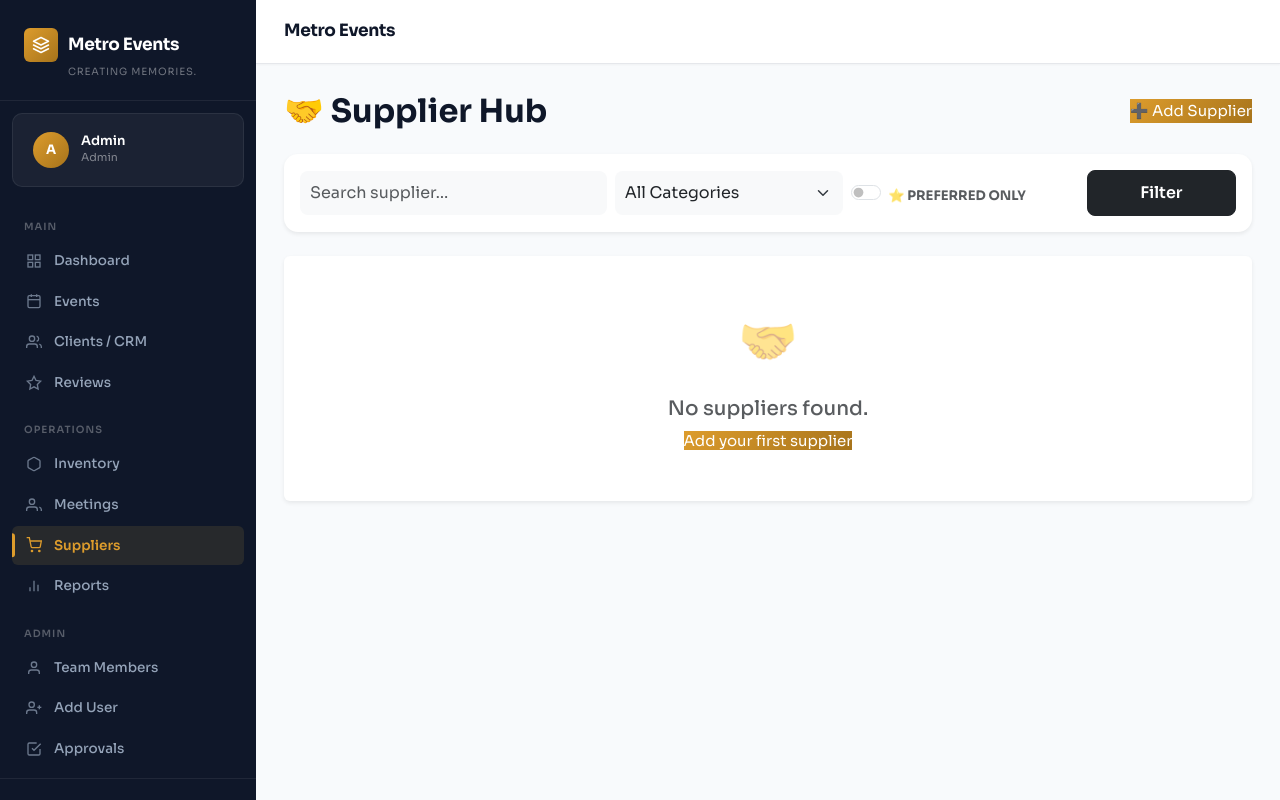
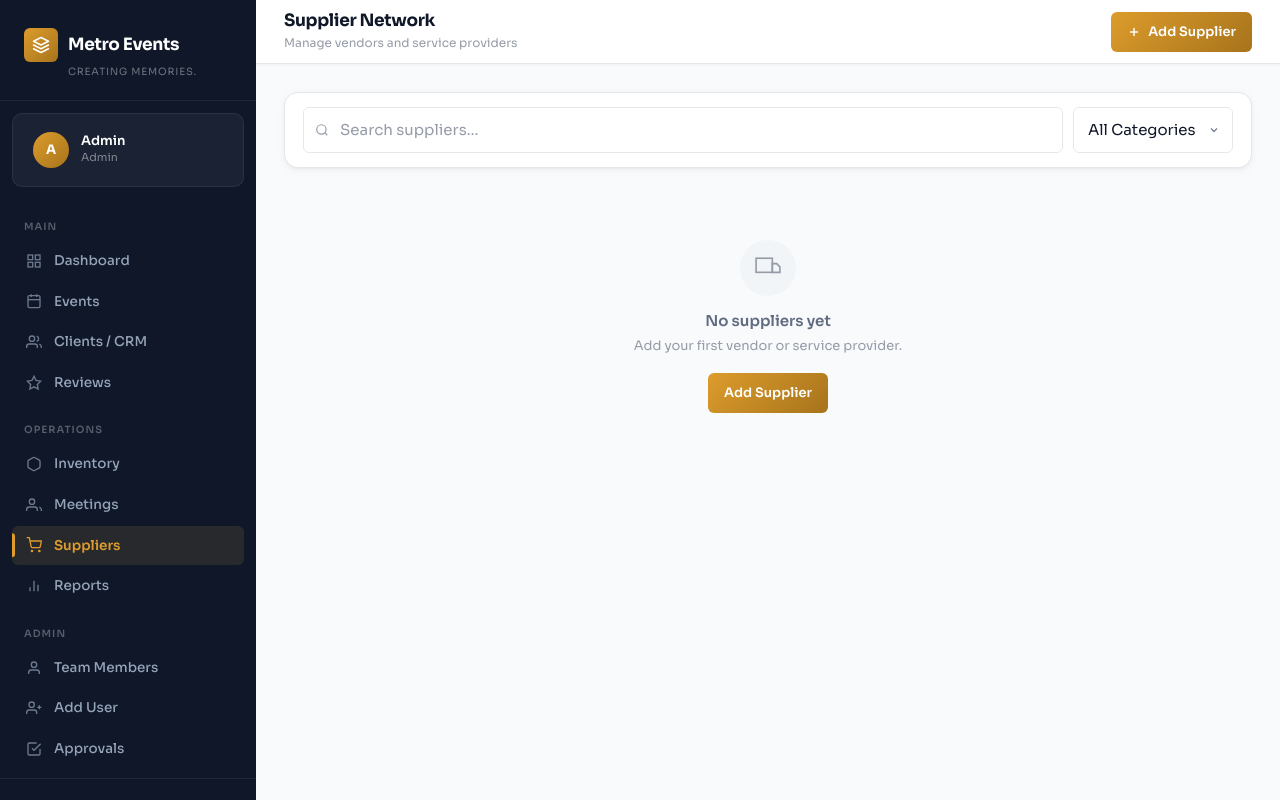
Before and after one commit to ambereuiprotypes/metroeventsprotypes, a Flask app: page /suppliers/ in a window 1280 px wide. Run offline with Flask 3, Linux system fonts and the light colour scheme; a user stored in the database is signed in; some libraries are stand-ins or nearby versions.

Commit message:
Add files via upload

```diff
--- a/templates/suppliers/list.html
+++ b/templates/suppliers/list.html
@@ -1,109 +1,86 @@
 {% extends "base.html" %}
-{% block title %}Supplier Hub — Metro Events{% endblock %}
-
+{% block title %}Suppliers{% endblock %}
+{% block page_title %}Supplier Network{% endblock %}
+{% block breadcrumb %}Manage vendors and service providers{% endblock %}
+{% block topbar_actions %}
+<a href="{{ url_for('suppliers.new_supplier') }}" class="btn-me btn-gold">
+  <svg viewBox="0 0 24 24" fill="none" stroke="currentColor" stroke-width="2.5"><line x1="12" y1="5" x2="12" y2="19"/><line x1="5" y1="12" x2="19" y2="12"/></svg>Add Supplier
+</a>
+{% endblock %}
 {% block content %}
-<div class="d-flex justify-content-between align-items-center mb-4">
-  <h2 class="fw-bold mb-0">🤝 Supplier Hub</h2>
-  <a href="{{ url_for('suppliers.new_supplier') }}" class="btn-gold">
-    ➕ Add Supplier
-  </a>
+<div class="me-card mb-4" style="padding:14px 18px;">
+  <div style="display:flex;gap:10px;flex-wrap:wrap;">
+    <div style="position:relative;flex:1;min-width:180px;">
+      <svg style="position:absolute;left:12px;top:50%;transform:translateY(-50%);width:14px;height:14px;color:var(--admin-text-muted);" viewBox="0 0 24 24" fill="none" stroke="currentColor" stroke-width="2"><circle cx="11" cy="11" r="8"/><line x1="21" y1="21" x2="16.65" y2="16.65"/></svg>
+      <input type="text" id="supSearch" class="me-input" placeholder="Search suppliers…" onkeyup="filterSup()" style="padding-left:36px;" />
     </div>
-
-<div class="me-card me-card-body shadow-sm border-0 mb-4 p-3 bg-white">
-  <form class="row g-2 align-items-center" method="get">
-    <div class="col-md-4">
-      <input type="text" name="q" class="form-control bg-light border-0" placeholder="Search supplier…" value="{{ search }}" style="padding: 10px; border-radius: 8px;">
-    </div>
-    <div class="col-md-3">
-      <select name="cat" class="form-select bg-light border-0" style="padding: 10px; border-radius: 8px;">
+    <select id="catFilter" class="me-select" onchange="filterSup()" style="width:160px;">
       <option value="">All Categories</option>
-        {% for cat in categories %}
-          <option value="{{ cat }}" {% if cat == cat_filter %}selected{% endif %}>{{ cat }}</option>
-        {% endfor %}
+      {% for cat in categories %}<option value="{{ cat | lower }}">{{ cat | title }}</option>{% endfor %}
     </select>
   </div>
-    <div class="col-md-3">
-      <div class="form-check form-switch pt-1">
-        <input class="form-check-input" type="checkbox" name="preferred" value="1" id="chkPreferred" {% if preferred_only %}checked{% endif %} style="cursor: pointer;">
-        <label class="form-check-label text-muted fw-bold small text-uppercase mt-1" for="chkPreferred" style="cursor: pointer;">⭐ Preferred Only</label>
 </div>
+<div style="display:grid;grid-template-columns:repeat(auto-fill,minmax(280px,1fr));gap:16px;" id="supplierGrid">
+  {% for s in suppliers %}
+  {% set rel = (s.reliability_score or 0) %}
+  {% set rel_class = 'high' if rel >= 80 else ('medium' if rel >= 50 else 'low') %}
+  <div class="supplier-card" data-name="{{ s.company_name | lower }}" data-cat="{{ (s.category or '') | lower }}">
+    <div class="supplier-card-body">
+      <div style="display:flex;align-items:flex-start;justify-content:space-between;gap:10px;margin-bottom:14px;">
+        <div>
+          <div style="font-size:15px;font-weight:700;color:var(--admin-text);margin-bottom:3px;line-height:1.3;">{{ s.company_name }}</div>
+          {% if s.category %}<span class="tag gray" style="font-size:10px;">{{ s.category | title }}</span>{% endif %}
         </div>
-    <div class="col-md-2 text-end">
-      <button class="btn btn-dark w-100" style="padding: 10px; border-radius: 8px; font-weight: 600;">Filter</button>
+        {% if s.is_preferred %}<span class="tag gold" style="font-size:10px;flex-shrink:0;">Preferred</span>{% endif %}
       </div>
-  </form>
+      <div style="display:flex;flex-direction:column;gap:8px;margin-bottom:14px;">
+        {% if s.contact_person %}<div style="font-size:12.5px;color:var(--admin-text-2);display:flex;align-items:center;gap:7px;"><svg width="12" height="12" viewBox="0 0 24 24" fill="none" stroke="currentColor" stroke-width="2"><path d="M20 21v-2a4 4 0 0 0-4-4H8a4 4 0 0 0-4 4v2"/><circle cx="12" cy="7" r="4"/></svg>{{ s.contact_person }}</div>{% endif %}
+        {% if s.phone %}<div style="font-size:12.5px;color:var(--admin-text-2);display:flex;align-items:center;gap:7px;"><svg width="12" height="12" viewBox="0 0 24 24" fill="none" stroke="currentColor" stroke-width="2"><path d="M22 16.92v3a2 2 0 0 1-2.18 2 19.79 19.79 0 0 1-8.63-3.07A19.5 19.5 0 0 1 4.49 12 19.79 19.79 0 0 1 1.72 3.41A2 2 0 0 1 3.41 1h3a2 2 0 0 1 2 1.72 12.84 12.84 0 0 0 .7 2.81 2 2 0 0 1-.45 2.11L7.91 8.96a16 16 0 0 0 6.13 6.13l1.27-1.27a2 2 0 0 1 2.11-.45 12.84 12.84 0 0 0 2.81.7A2 2 0 0 1 22 16.92z"/></svg>{{ s.phone }}</div>{% endif %}
+        {% if s.email %}<div style="font-size:12.5px;color:var(--admin-text-2);display:flex;align-items:center;gap:7px;"><svg width="12" height="12" viewBox="0 0 24 24" fill="none" stroke="currentColor" stroke-width="2"><path d="M4 4h16c1.1 0 2 .9 2 2v12c0 1.1-.9 2-2 2H4c-1.1 0-2-.9-2-2V6c0-1.1.9-2 2-2z"/><polyline points="22,6 12,13 2,6"/></svg>{{ s.email }}</div>{% endif %}
       </div>
-
-<div class="row g-3">
-  {% for supplier in suppliers.items %}
-  <div class="col-md-6 col-lg-4">
-    <div class="me-card h-100 shadow-sm border-0 d-flex flex-column">
-      <div class="p-4 flex-grow-1">
-        <div class="d-flex justify-content-between align-items-start mb-2">
-          <h5 class="fw-bold mb-0 text-dark">
-            {{ supplier.company_name }}
-          </h5>
-          {% if supplier.is_preferred %}
-            <span class="badge" style="background-color: #fef3c7; color: #b45309; border: 1px solid #fde68a;">⭐ Preferred</span>
+      {% if rel > 0 %}
+      <div>
+        <div style="display:flex;justify-content:space-between;font-size:11px;color:var(--admin-text-muted);margin-bottom:3px;"><span>Reliability</span><span>{{ rel }}%</span></div>
+        <div class="reliability-bar"><div class="reliability-fill {{ rel_class }}" style="width:{{ rel }}%;"></div></div>
+      </div>
       {% endif %}
     </div>
-
-        <span class="badge bg-light text-dark border mb-3">{{ supplier.category }}</span>
-
-        <div class="d-flex align-items-center gap-2 mb-2 text-muted small">
-          <span>👤</span> {{ supplier.contact_person or 'No contact person' }}
-        </div>
-        <div class="d-flex align-items-center gap-2 mb-3 text-muted small">
-          <span>📞</span> {{ supplier.phone or 'No phone provided' }}
-        </div>
-
-        <div class="d-flex gap-2 align-items-center p-2 rounded bg-light border">
-          <span class="badge bg-{{ 'success' if supplier.reliability_pct >= 90 else 'warning' if supplier.reliability_pct >= 70 else 'danger' }}">
-            {{ supplier.reliability_pct }}% On-Time
-          </span>
-          <span class="text-warning fs-6" style="letter-spacing: 2px;">{{ '★' * (supplier.rating | int) }}<span class="text-muted opacity-25">{{ '★' * (5 - (supplier.rating | int)) }}</span></span>
-        </div>
-      </div>
-
-      <div class="p-3 border-top bg-light text-center" style="border-radius: 0 0 15px 15px;">
-        <a href="{{ url_for('suppliers.detail', supplier_id=supplier.id) }}" class="btn-outline-gold w-100 d-block" style="text-decoration: none;">View Profile & POs</a>
-
-        {% if current_user.is_admin %}
-        <form action="{{ url_for('suppliers.delete_supplier', supplier_id=supplier.id) }}" method="POST" class="mt-2 mb-0">
-            <input type="hidden" name="csrf_token" value="{{ csrf_token() }}" />
-            <button type="submit" class="btn btn-sm btn-outline-danger w-100" style="border-radius: 8px;" onclick="return confirm('🚨 Are you sure you want to permanently delete {{ supplier.company_name|escape }}? This will also delete all their Purchase Orders.');">
-                🗑 Delete Supplier
-            </button>
-        </form>
-        {% endif %}
-
-      </div>
+    <div class="supplier-card-footer">
+      <a href="{{ url_for('suppliers.detail', supplier_id=s.id) }}" class="btn-me btn-outline-me btn-sm-me" style="flex:1;justify-content:center;">View</a>
+      <a href="{{ url_for('suppliers.edit_supplier', supplier_id=s.id) }}" class="btn-icon" title="Edit"><svg viewBox="0 0 24 24" fill="none" stroke="currentColor" stroke-width="2"><path d="M11 4H4a2 2 0 0 0-2 2v14a2 2 0 0 0 2 2h14a2 2 0 0 0 2-2v-7"/><path d="M18.5 2.5a2.121 2.121 0 0 1 3 3L12 15l-4 1 1-4 9.5-9.5z"/></svg></a>
     </div>
   </div>
   {% else %}
-  <div class="col-12">
-    <div class="text-center py-5 bg-white rounded shadow-sm border-0">
-      <div style="font-size: 3rem; opacity: 0.5;">🤝</div>
-      <h5 class="mt-3 text-muted">No suppliers found.</h5>
-      <a href="{{ url_for('suppliers.new_supplier') }}" class="btn-gold mt-2">Add your first supplier</a>
-    </div>
+  <div class="me-empty" style="grid-column:1/-1;">
+    <div class="me-empty-icon"><svg viewBox="0 0 24 24" fill="none" stroke="currentColor" stroke-width="1.5"><rect x="1" y="3" width="15" height="13"/><polygon points="16 8 20 8 23 11 23 16 16 16 16 8"/></svg></div>
+    <h6>No suppliers yet</h6><p>Add your first vendor or service provider.</p>
+    <a href="{{ url_for('suppliers.new_supplier') }}" class="btn-me btn-gold">Add Supplier</a>
   </div>
   {% endfor %}
 </div>
-
-{% if suppliers.pages > 1 %}
-<nav class="mt-4 d-flex justify-content-center">
-  <ul class="pagination shadow-sm" style="border-radius: 10px; overflow: hidden;">
-    {% for p in suppliers.iter_pages() %}
-      {% if p %}
-        <li class="page-item {% if p == suppliers.page %}active{% endif %}">
-          <a class="page-link border-0 text-dark {% if p == suppliers.page %}bg-dark text-white fw-bold{% endif %}" href="?page={{ p }}&q={{ search }}&cat={{ cat_filter }}">{{ p }}</a>
-        </li>
-      {% else %}
-        <li class="page-item disabled"><span class="page-link border-0 text-muted bg-light">…</span></li>
-      {% endif %}
-    {% endfor %}
-  </ul>
-</nav>
-{% endif %}
+<div id="noSupResults" class="me-empty" style="display:none;">
+  <div class="me-empty-icon"><svg viewBox="0 0 24 24" fill="none" stroke="currentColor" stroke-width="1.5"><circle cx="11" cy="11" r="8"/><line x1="21" y1="21" x2="16.65" y2="16.65"/></svg></div>
+  <h6>No suppliers match</h6><button class="btn-me btn-outline-me btn-sm-me" onclick="clearSupFilters()">Clear filters</button>
+</div>
 {% endblock %}
+{% block scripts %}
+<script>
+function filterSup() {
+  const q   = document.getElementById('supSearch').value.toLowerCase();
+  const cat = document.getElementById('catFilter').value.toLowerCase();
+  const cards = document.querySelectorAll('#supplierGrid .supplier-card');
+  let vis = 0;
+  cards.forEach(c => {
+    const show = (!q || c.dataset.name.includes(q)) && (!cat || c.dataset.cat === cat);
+    c.style.display = show ? '' : 'none';
+    if (show) vis++;
+  });
+  document.getElementById('noSupResults').style.display = vis === 0 ? 'block' : 'none';
+}
+function clearSupFilters() {
+  document.getElementById('supSearch').value = '';
+  document.getElementById('catFilter').value = '';
+  filterSup();
+}
+</script>
+{% endblock %}
```
Also changed, not shown: templates/suppliers/detail.html (+95 -132 lines), templates/suppliers/form.html (+64 -60 lines). Lines whose indentation alone changed are shown as unchanged.
